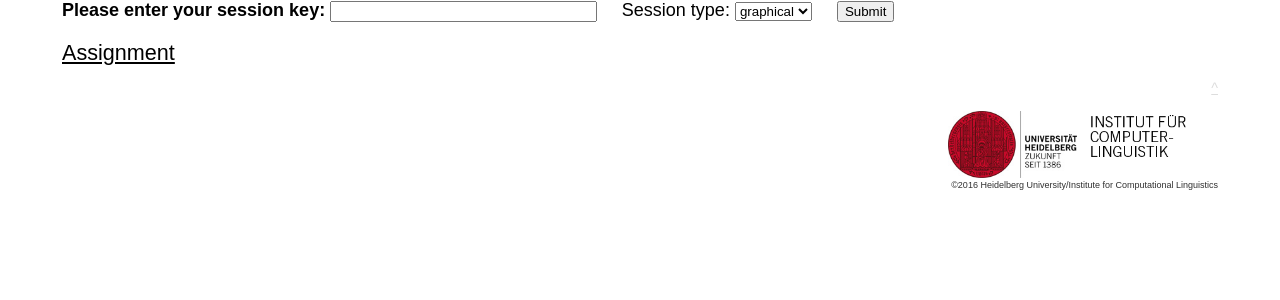
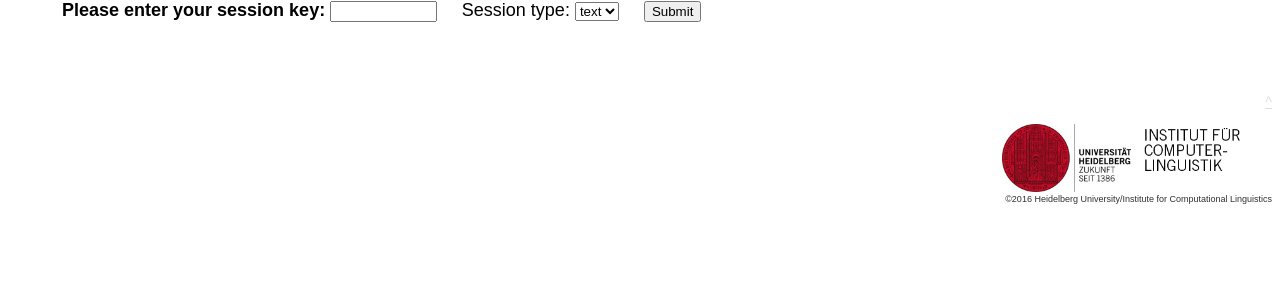
Before and after one commit to pks/lfpe, a PHP site: page / in a window 1280 px wide. Shown: the part 54-354 px from the top of the page. Run offline with PHP 8.4, Linux system fonts and the light colour scheme.

Commit message:
over-engineering

```diff
--- a/index.php
+++ b/index.php
@@ -3,6 +3,9 @@
   <meta charset="utf-8" />
   <title>Post-Editing Interface</title>
   <script src="js/jquery.min.js" charset="utf-8"></script>
+  <script type="text/javascript">
+
+  </script>
   <link rel="stylesheet" type="text/css" href="static/main.css" />
 </head>
 
@@ -12,10 +15,10 @@
 
 <form method="get" action="interface.php">
   <strong>Please enter your session key:</strong>
-  <input type="text" id="key" name="key" style="width:20em" />
+  <input type="text" id="key" name="key" style="width:8em" />
   &nbsp;&nbsp;&nbsp;&nbsp;Session type:
   <select name="ui_type">
-    <option value="g">graphical</option>
+    <!--<option value="g">graphical</option>-->
     <option value="t">text</option>
 </select>
 &nbsp;&nbsp;&nbsp;
@@ -23,10 +26,34 @@
 </form>
 
 <!--<div class="small" style="background:#eee;margin: 5em 0 5em 0;padding:.5em; max-width:25%">
-<p>Select:
-<select class="small">
 
-  <option value="g0_0_nomt" onclick="document.getElementById('key').value=this.value;">#0 (from scratch)</option>
+
+<?php
+//if ($_GET['manual']) {
+echo "<p>Select session: ";
+echo "<select class='small'>";
+
+  $f = fopen("../sessions/sessions", "r");
+  $a = array();
+  while (($line = fgets($f)) !== false) {
+    $x = explode("\t", $line, 4);
+    $a[$x[3]] = $x[0];
+  }
+  fclose($f);
+
+  asort($a);
+
+  foreach ($a as $key => $val) {
+    echo "<option value='".$val."' onclick=\"document.getElementById('key').value=this.value;\">Session ".$key."</option>";
+  }
+  echo "</select></p>";
+//} else {
+//  echo '<p style="padding:1em"><a style="font-size:1.2em;color:#000" href="pool.php">Assignment</a></p><p><a href="?manual=1">Manual</a>';
+//}
+?>
+-->
+
+<!--  <option value="g0_0_nomt" >#0 (from scratch)</option>
   <option value="g0_0_pe" onclick="document.getElementById('key').value=this.value;">#0 (post-editing)</option>
 <optgroup label="________________"></optgroup>
   <option value="g0_1_nomt" onclick="document.getElementById('key').value=this.value;">#1 (from scratch)</option>
@@ -133,11 +160,10 @@
   <option value="product_en-de_beta_test_1_D" onclick="document.getElementById('key').value=this.value;">D* en-de</option>
 </optgroup>-->
 
-<!--</select>
-</p>
-</div>-->
 
-<a style="font-size:1.2em;color:#000" href="pool.php">Assignment</a>
+
+</div>
+
 
 <?php include("inc/footer.inc.php"); ?>
 
--- a/pool.php
+++ b/pool.php
@@ -11,7 +11,7 @@
 </head>
 
 <body>
-  <p style='margin:2em;color:#000'><strong>Click on a table cell, enter your name, and click 'Begin' to begin your session. Reload the page if you clicked on the wrong cell.</strong></p>
+  <p style='margin:2em;color:#000'><strong>Click on a table cell, enter your name, and click 'Begin' to begin your session. Reload the page if you clicked on the wrong cell or if the session is already used by someone else.</strong></p>
   <table border=1 style="margin-left:10%">
     <tr><td>#0</td></tr>
   </table>
```
Also changed, not shown: 1 other file.
